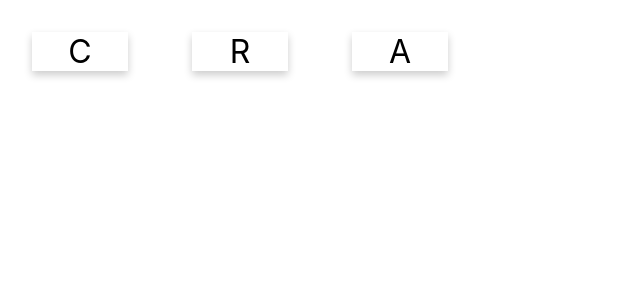
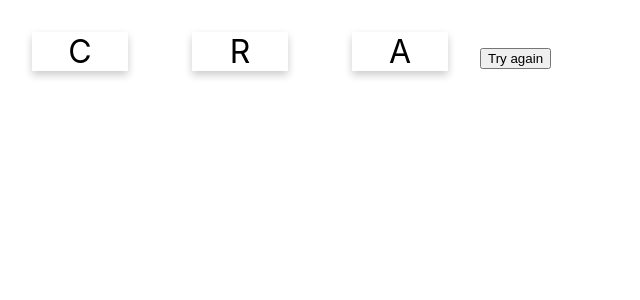
Before and after one commit to coldwar1942/Lab3SA03-React, a React (Create React App) app: page / in a window 1280 px wide. Shown: the top 300 px of the page, without its empty margins (0-640 px from the left). Built offline with nearby package versions, Linux system fonts and the light colour scheme.

Commit message:
Try again button

```diff
--- a/src/WordCard.js
+++ b/src/WordCard.js
@@ -36,6 +36,12 @@ export default function WordCard(props) {
 
     }
 
+    const handlePlaygame = () => {
+        setState(prepareStateFromWord(props.value))
+        setState({...state, guess: '', attempt: state.attempt + 1})
+
+    }
+
     return (
         <div>
         {
@@ -43,6 +49,7 @@ export default function WordCard(props) {
                 (c, i) => <CharacterCard value={c} key={i} activationHandler={activationHandler} attempt = {state.attempt}/>
             )
         }
+        <button onClick={handlePlaygame}>Try again</button>
         </div>
     )
 }
```
